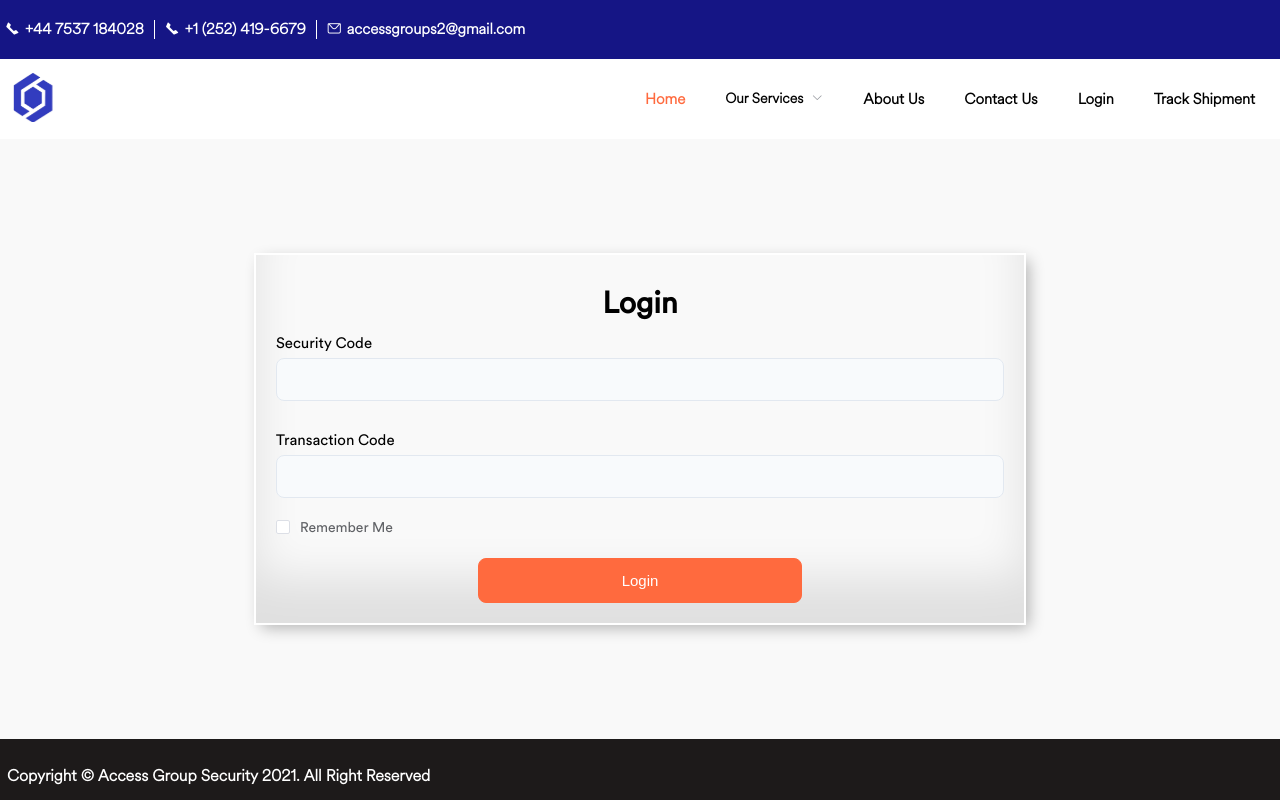
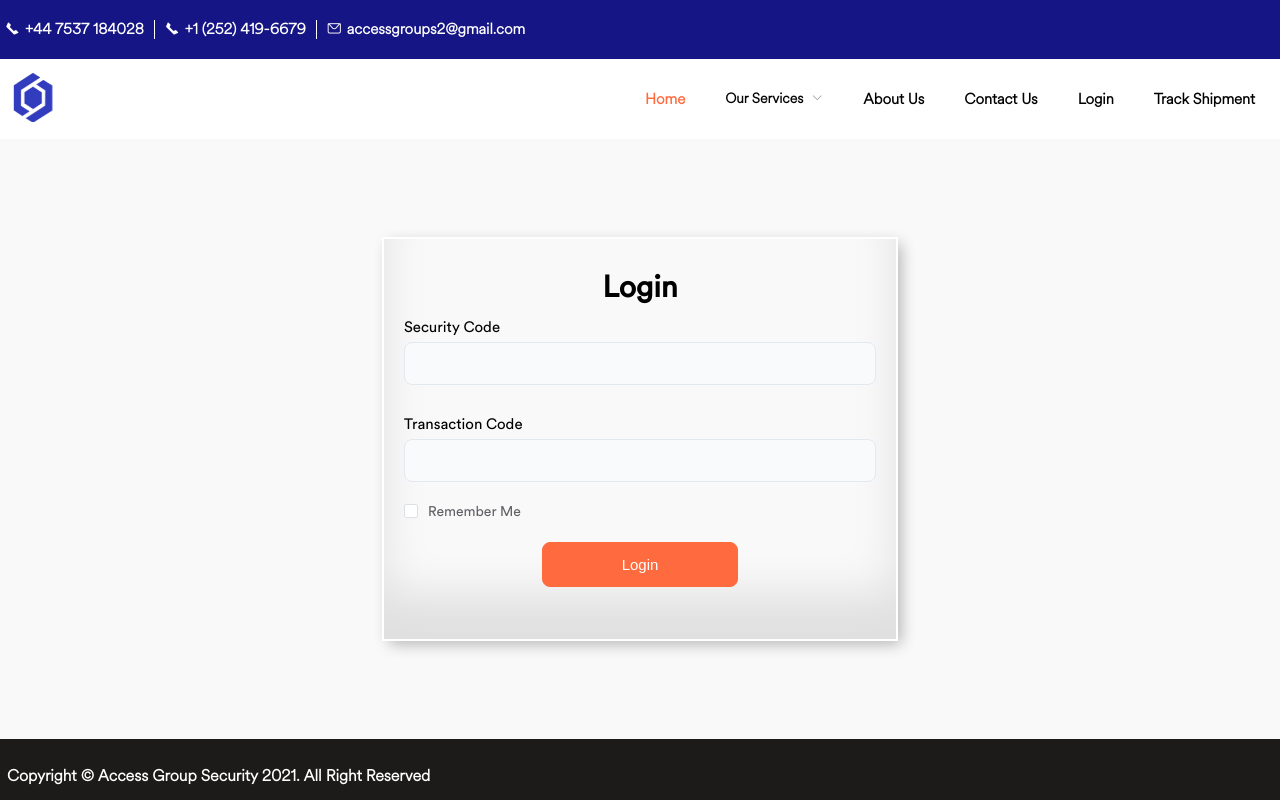
Before and after one commit to DeHerro1/aben_mining, a Nuxt app: page /login in a window 1280 px wide. Built offline with nearby package versions, Linux system fonts and the light colour scheme.

Commit message:
new push

```diff
--- a/pages/depositor_details.vue
+++ b/pages/depositor_details.vue
@@ -235,13 +235,13 @@ export default Vue.extend({
         const ListingResponse = await this.$axios.delete(
           `/deposits/${this.depositor._id}`
         )
-        this.open2('Depositor updated successful!', 'success')
+        this.open2('Depositor deleed successful!', 'success')
         console.log(ListingResponse)
 
         this.deleteLoading = false
         this.fetchData()
         //  this.
-        this.$router.replace('/deposit_vault/depositors')
+        this.$router.replace('/depositors')
       } catch (error) {
         this.deleteLoading = false
         console.error(error, 'error')
@@ -302,7 +302,7 @@ $laptop_screen: 1024px;
   }
 }
 .backArrow {
-   @media (max-width: $small_screen) {
+  @media (max-width: $small_screen) {
     margin-top: 20px;
   }
 }
--- a/pages/depositors/deposit-form.vue
+++ b/pages/depositors/deposit-form.vue
@@ -163,7 +163,7 @@
                 <el-form-item label="Item Value">
                   <el-input
                     v-model="registerForm.item_value"
-                    placeholder="Purpose"
+                    placeholder="item value"
                   >
                   </el-input>
                 </el-form-item>
@@ -362,7 +362,7 @@ export default Vue.extend({
         const depositFormResponse = await this.$axios.post('/deposits', data)
         this.loading = false
         this.open2('Deposit form submitted!')
-        this.$router.replace('/')
+        this.$router.replace('/depositors')
         console.log(depositFormResponse)
       } catch (error) {
         console.log(error)
--- a/pages/login.vue
+++ b/pages/login.vue
@@ -101,9 +101,16 @@ $laptop_screen: 1024px;
   align-items: center;
   .login_container {
     padding: 20px;
-    width: 60%;
+    width: 40%;
+    height: 400px;
     box-shadow: inset 0 -3em 3em rgba(0, 0, 0, 0.1),
       0 0 0 2px rgb(255, 255, 255), 0.3em 0.3em 1em rgba(0, 0, 0, 0.3);
+    @media (max-width: $laptop_screen) {
+      width: 50%;
+    }
+    @media (max-width: $medium_screen) {
+      width: 50%;
+    }
     @media (max-width: $small_screen) {
       width: 100%;
       box-shadow: none;
```
